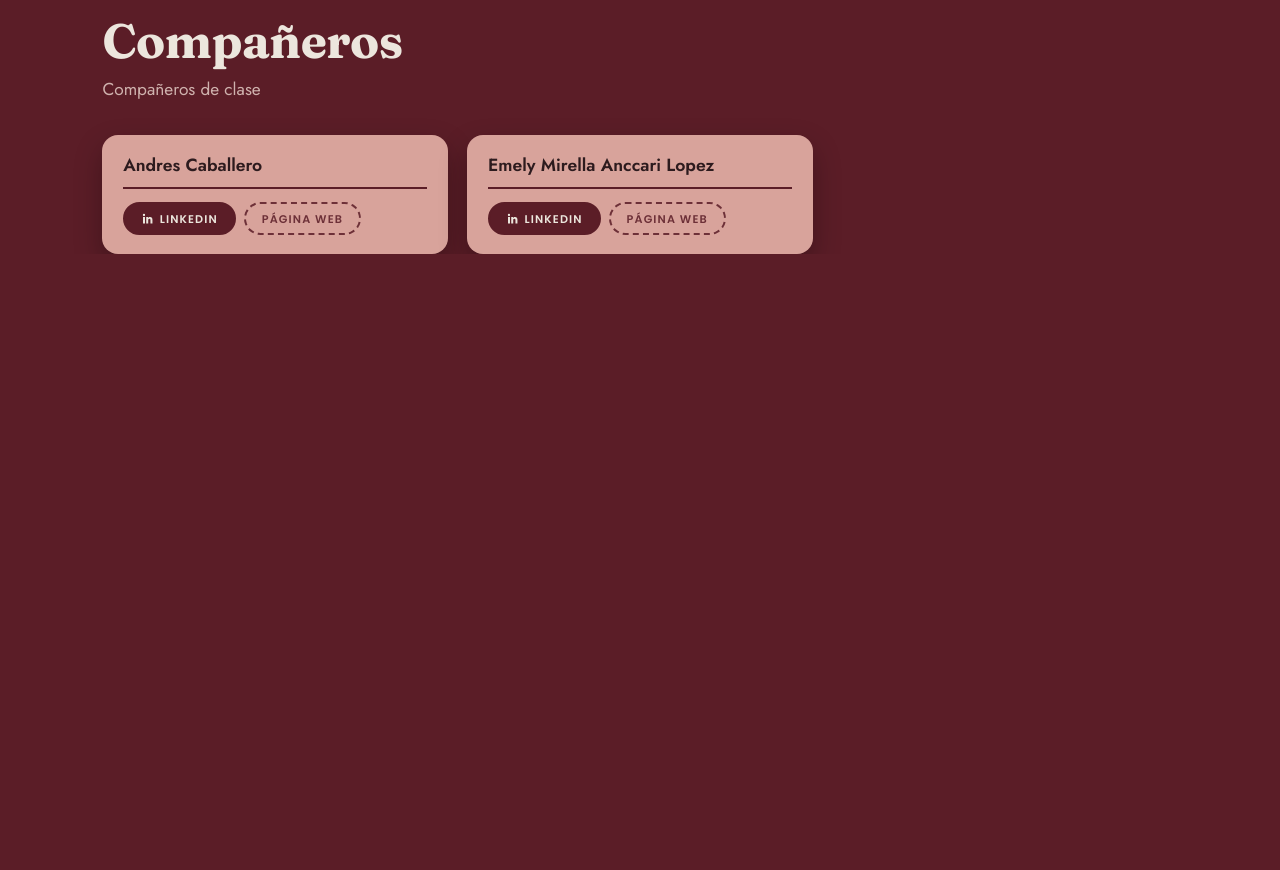
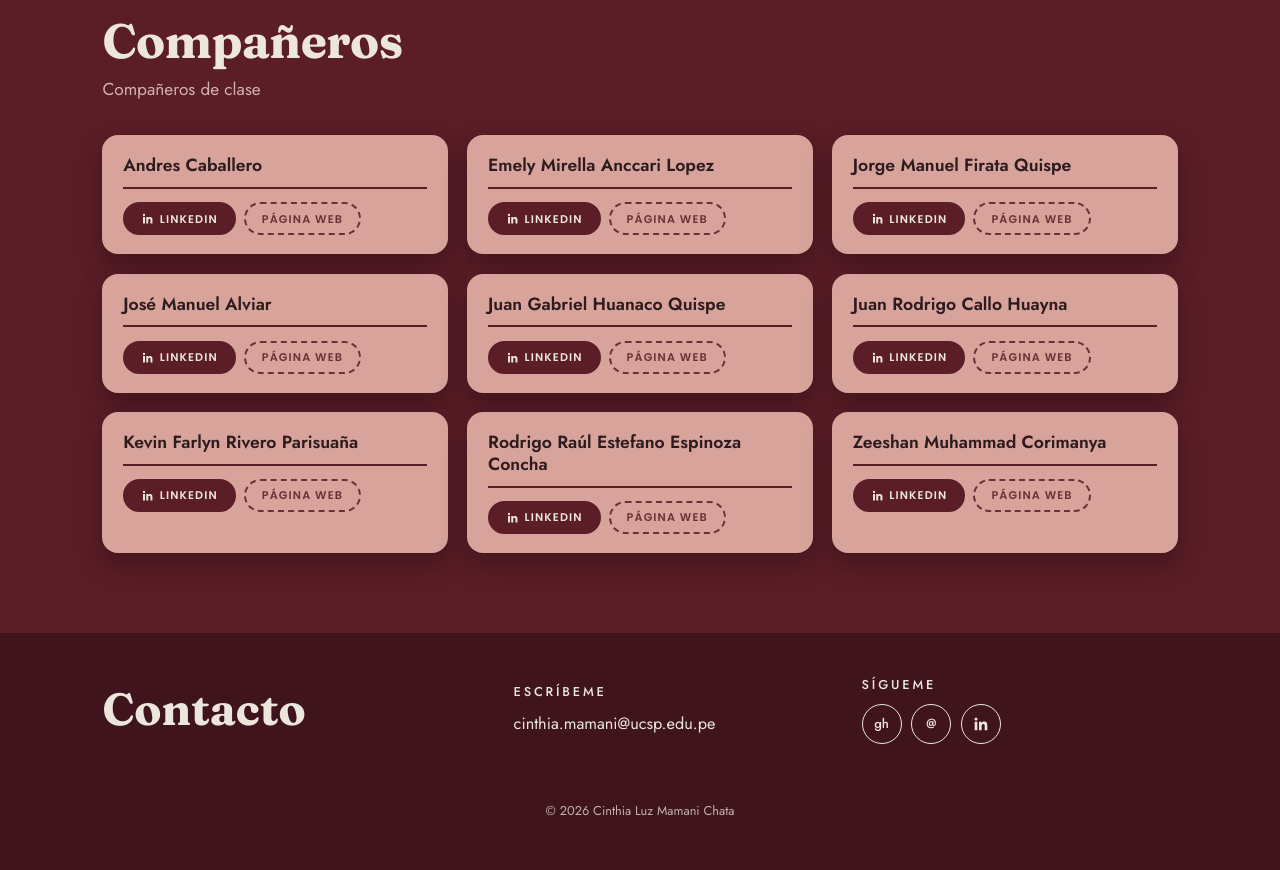
Before and after one commit to cinthia-tech609/cinthia-tech609.github.io, a plain HTML site: page index.html in a window 1280 px wide. Shown: the part 1720-2590 px from the top of the page. Before the commit the page ends 1974 px from the top, so only its background shows below. Drawn offline with Linux system fonts and the light colour scheme.

Commit message:
Add classmates and update contact information
Added new classmates with LinkedIn profiles and updated contact information.

```diff
--- a/index.html
+++ b/index.html
@@ -174,3 +174,31 @@ footer .wrap{grid-template-columns:1fr}}
       <ul class="peers">
         <li><b class="pn">Andres Caballero</b><div class="ch"><a class="chip" href="https://www.linkedin.com/in/andres-caballero-5a2367436/" target="_blank" rel="noopener"><svg class="fc" aria-hidden="true"><use href="#in"/></svg>LinkedIn</a><span class="chip off" aria-disabled="true" title="Próximamente">Página web</span></div></li>
         <li><b class="pn">Emely Mirella Anccari Lopez</b><div class="ch"><a class="chip" href="https://www.linkedin.com/in/emely-mirella-anccari-lopez-9371a043a/" target="_blank" rel="noopener"><svg class="fc" aria-hidden="true"><use href="#in"/></svg>LinkedIn</a><span class="chip off" aria-disabled="true" title="Próximamente">Página web</span></div></li>
+        <li><b class="pn">Jorge Manuel Firata Quispe</b><div class="ch"><a class="chip" href="https://www.linkedin.com/in/jorge-manuel-firata-quispe-40b648282/" target="_blank" rel="noopener"><svg class="fc" aria-hidden="true"><use href="#in"/></svg>LinkedIn</a><span class="chip off" aria-disabled="true" title="Próximamente">Página web</span></div></li>
+        <li><b class="pn">José Manuel Alviar</b><div class="ch"><a class="chip" href="https://www.linkedin.com/in/jos%C3%A9-manuel-alviar-6889b33a3/" target="_blank" rel="noopener"><svg class="fc" aria-hidden="true"><use href="#in"/></svg>LinkedIn</a><span class="chip off" aria-disabled="true" title="Próximamente">Página web</span></div></li>
+        <li><b class="pn">Juan Gabriel Huanaco Quispe</b><div class="ch"><a class="chip" href="https://www.linkedin.com/in/juan-gabriel-huanaco-quispe-47750128b/" target="_blank" rel="noopener"><svg class="fc" aria-hidden="true"><use href="#in"/></svg>LinkedIn</a><span class="chip off" aria-disabled="true" title="Próximamente">Página web</span></div></li>
+        <li><b class="pn">Juan Rodrigo Callo Huayna</b><div class="ch"><a class="chip" href="https://www.linkedin.com/in/juan-rodrigo-callo-huayna-2493893a6/" target="_blank" rel="noopener"><svg class="fc" aria-hidden="true"><use href="#in"/></svg>LinkedIn</a><span class="chip off" aria-disabled="true" title="Próximamente">Página web</span></div></li>
+        <li><b class="pn">Kevin Farlyn Rivero Parisuaña</b><div class="ch"><a class="chip" href="https://www.linkedin.com/in/kevin-farlyn-rivero-parisua%C3%B1a-626915441/" target="_blank" rel="noopener"><svg class="fc" aria-hidden="true"><use href="#in"/></svg>LinkedIn</a><span class="chip off" aria-disabled="true" title="Próximamente">Página web</span></div></li>
+        <li><b class="pn">Rodrigo Raúl Estefano Espinoza Concha</b><div class="ch"><a class="chip" href="https://www.linkedin.com/in/rodrigo-espinoza-b49b363b4/" target="_blank" rel="noopener"><svg class="fc" aria-hidden="true"><use href="#in"/></svg>LinkedIn</a><span class="chip off" aria-disabled="true" title="Próximamente">Página web</span></div></li>
+        <li><b class="pn">Zeeshan Muhammad Corimanya</b><div class="ch"><a class="chip" href="https://www.linkedin.com/in/zeeshan-muhammad-corimanya-3b5744435/" target="_blank" rel="noopener"><svg class="fc" aria-hidden="true"><use href="#in"/></svg>LinkedIn</a><span class="chip off" aria-disabled="true" title="Próximamente">Página web</span></div></li>
+      </ul>
+    </section>
+  </main>
+</div>
+
+<footer id="contacto">
+  <div class="wrap">
+    <p class="big">Contacto</p>
+    <div><h2>Escríbeme</h2><a href="mailto:cinthia.mamani@ucsp.edu.pe">cinthia.mamani@ucsp.edu.pe</a></div>
+    <div><h2>Sígueme</h2>
+      <div class="social">
+        <a href="https://github.com/cinthia-tech609" target="_blank" rel="noopener me" aria-label="GitHub">gh</a>
+        <a href="mailto:cinthia.mamani@ucsp.edu.pe" aria-label="Correo">@</a>
+        <a href="https://www.linkedin.com/in/cinthia-luz-mamani-chata-833624437/" target="_blank" rel="noopener me" aria-label="LinkedIn"><svg class="fc" aria-hidden="true"><use href="#in"/></svg></a>
+      </div>
+    </div>
+    <p class="copy">© 2026 Cinthia Luz Mamani Chata</p>
+  </div>
+</footer>
+</body>
+</html>
```
